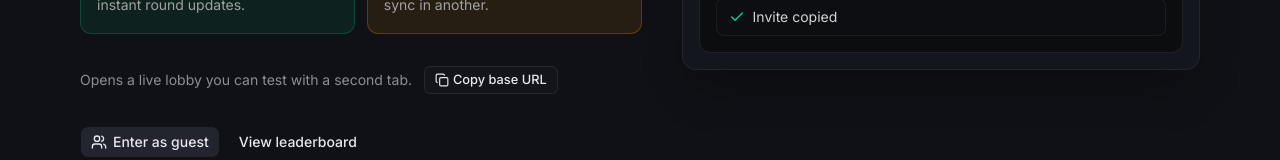
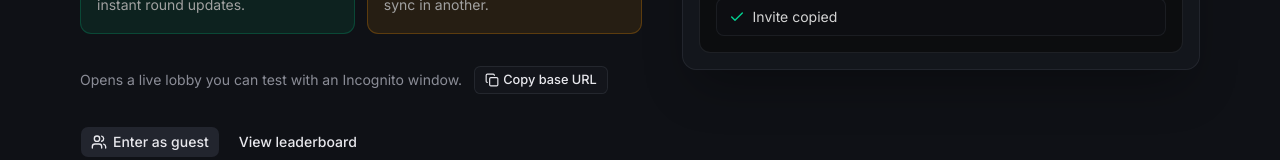
Before and after one commit to Suraj0791/multi-game, a React (Vite) app in the folder frontend/: page / in a window 1280 px wide. Shown: the part 602-762 px from the top of the page. Built offline with nearby package versions, Linux system fonts and the light colour scheme; no server answers.

Commit message:
fix landing page

```diff
--- a/frontend/src/App.jsx
+++ b/frontend/src/App.jsx
@@ -62,6 +62,13 @@ function App() {
               </PublicRoute>
             } />
 
+            {/* Leaderboard is public so anyone can see top players */}
+            <Route path="/leaderboard" element={
+              <Layout>
+                <LeaderboardPage />
+              </Layout>
+            } />
+
             {/* ====== PUBLIC MATCH WAITING ROOM (no login needed) ====== */}
             {/* This route MUST be outside ProtectedRoute so Player 2 in Incognito */}
             {/* can land here directly — MatchPage handles its own guest auto-login */}
@@ -83,7 +90,6 @@ function App() {
               <Route path="/tournaments/new" element={<CreateTournamentPage />} />
               <Route path="/tournaments/:id" element={<TournamentDetailPage />} />
               <Route path="/tournaments/:id/match/:matchId" element={<MatchPage />} />
-              <Route path="/leaderboard" element={<LeaderboardPage />} />
               <Route path="/profile/:id" element={<ProfilePage />} />
             </Route>
 
--- a/frontend/src/pages/LandingPage.jsx
+++ b/frontend/src/pages/LandingPage.jsx
@@ -170,7 +170,7 @@ export default function LandingPage() {
 
             <div className="flex flex-col gap-3 sm:flex-row sm:items-center">
               <p className="text-sm text-muted-foreground">
-                Opens a live lobby you can test with a second tab.
+                Opens a live lobby you can test with an Incognito window.
               </p>
               <Button
                 variant="outline"
```
